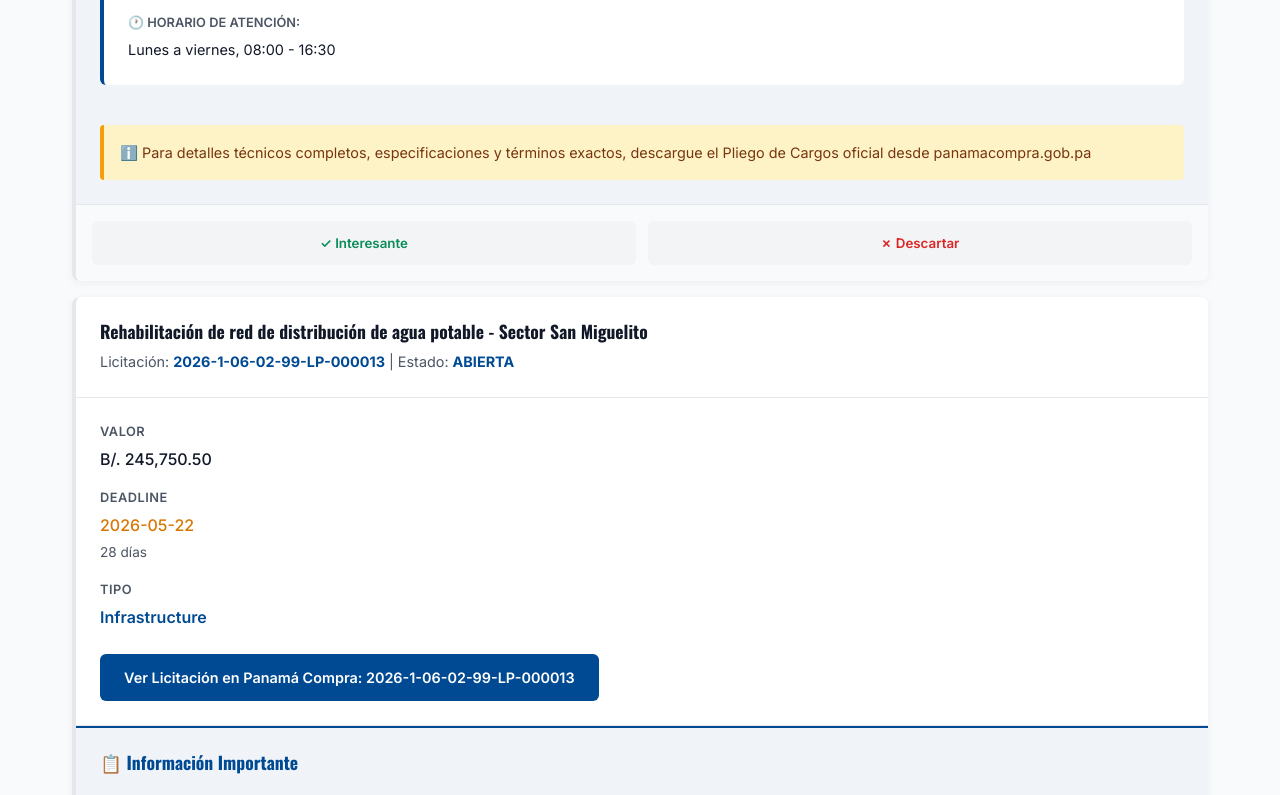
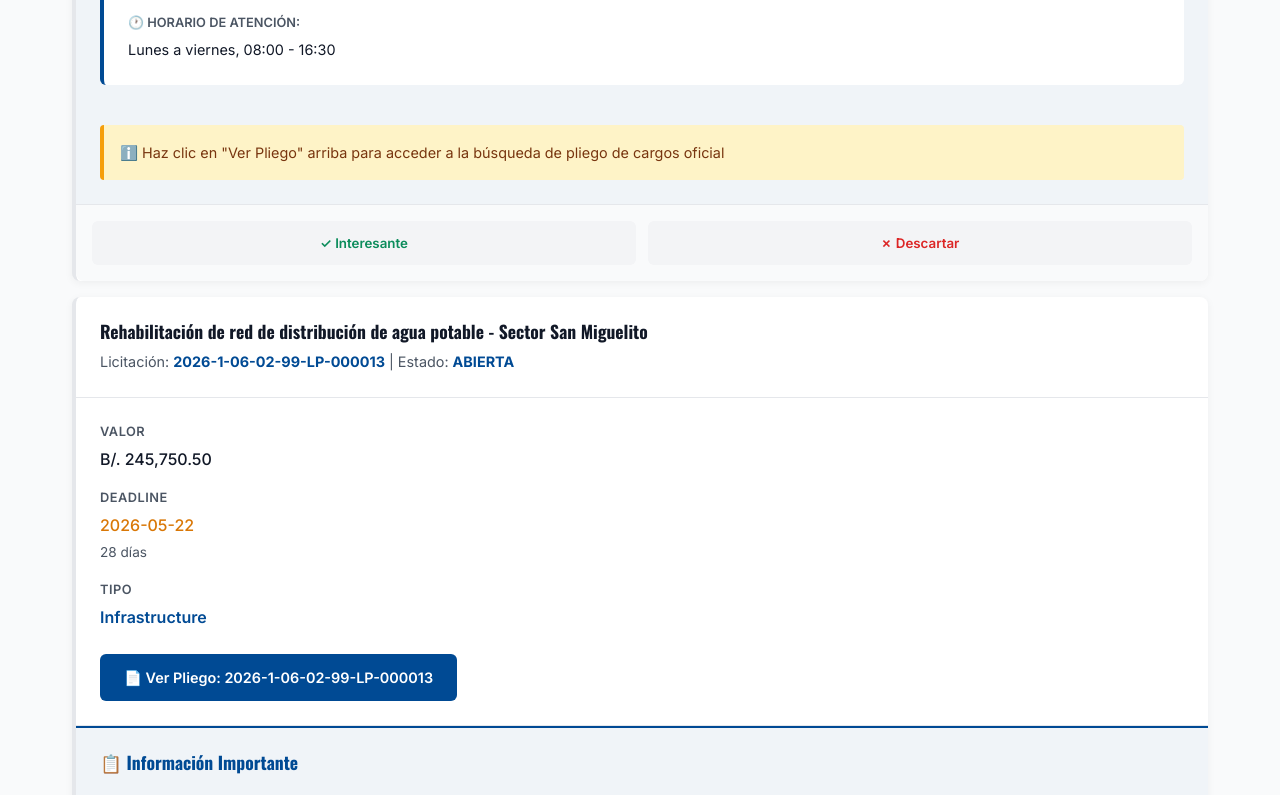
Before and after one commit to MbethencourtM4X/advance-research, a Next.js app: page /tenders in a window 1280 px wide. Shown: the part 2183-2978 px from the top of the page. Built offline with nearby package versions, Linux system fonts and the light colour scheme.

Commit message:
Update: Link to Búsqueda Pliego page with tender number pre-filled

```diff
--- a/app/tenders/page.js
+++ b/app/tenders/page.js
@@ -119,6 +119,11 @@ export default function TendersPage() {
 
   const filtered = getFilteredTenders();
   const urgentCount = filtered.filter(t => t.daysRemaining < 7).length;
+
+  // Helper function to build búsqueda pliego link with tender number
+  const getBusquedaPliegoUrl = (tenderNumber) => {
+    return `https://www.panamacompra.gob.pa/inicio/portal-interno/#/proceso/busqueda-avanzada?numero=${encodeURIComponent(tenderNumber)}`;
+  };
 
   return (
     <main className="tenders-page">
@@ -285,12 +290,12 @@ export default function TendersPage() {
 
                   <div className="tender-cta">
                     <a
-                      href={tender.url}
+                      href={getBusquedaPliegoUrl(tender.fullId)}
                       target="_blank"
                       rel="noopener noreferrer"
                       className="btn-link"
                     >
-                      Ver Licitación en Panamá Compra: {tender.fullId}
+                      📄 Ver Pliego: {tender.fullId}
                     </a>
                   </div>
                 </div>
@@ -370,7 +375,7 @@ export default function TendersPage() {
                     </div>
 
                     <div className="pliego-note">
-                      ℹ️ Para detalles técnicos completos, especificaciones y términos exactos, descargue el Pliego de Cargos oficial desde panamacompra.gob.pa
+                      ℹ️ Haz clic en "Ver Pliego" arriba para acceder a la búsqueda de pliego de cargos oficial
                     </div>
                   </div>
                 </div>
```
